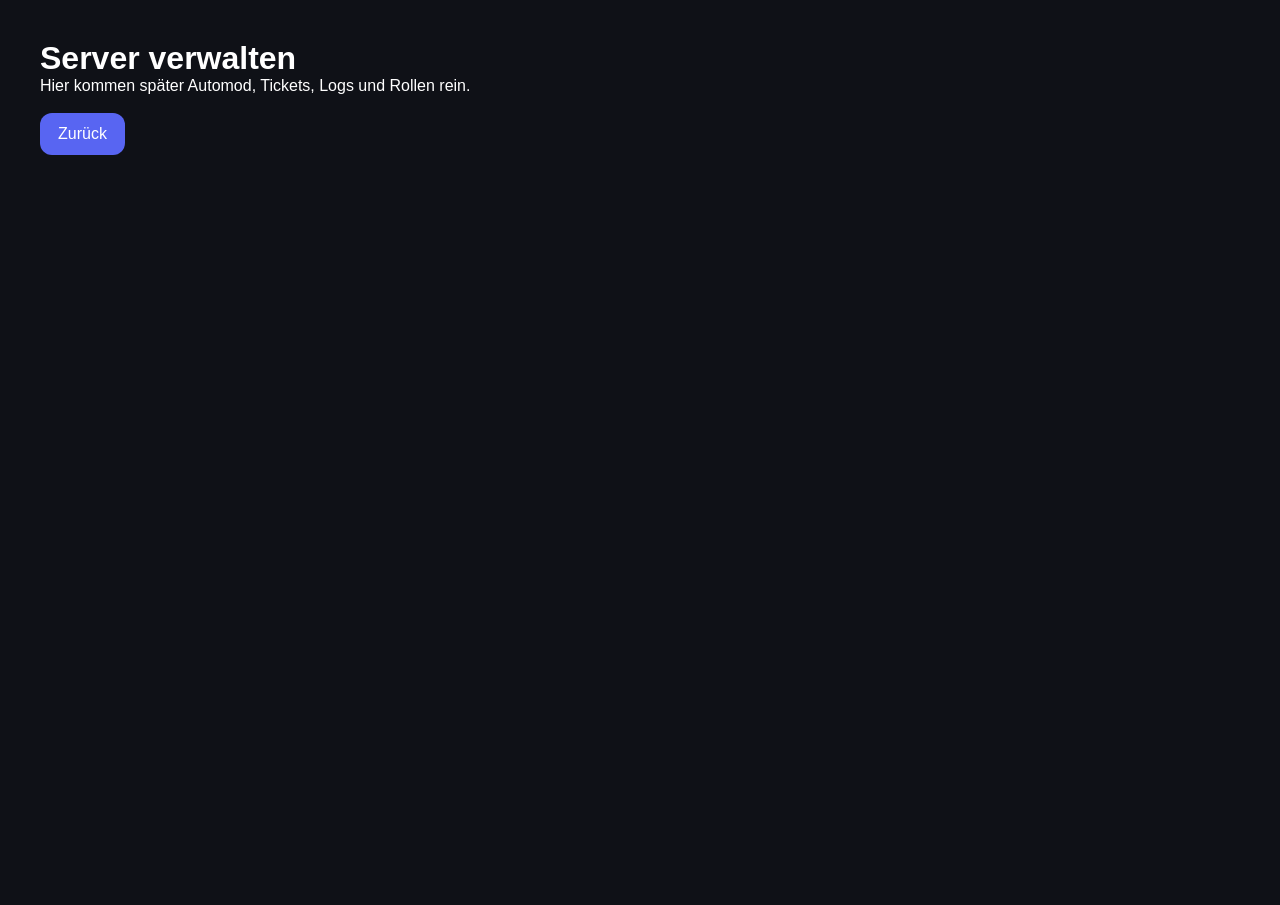
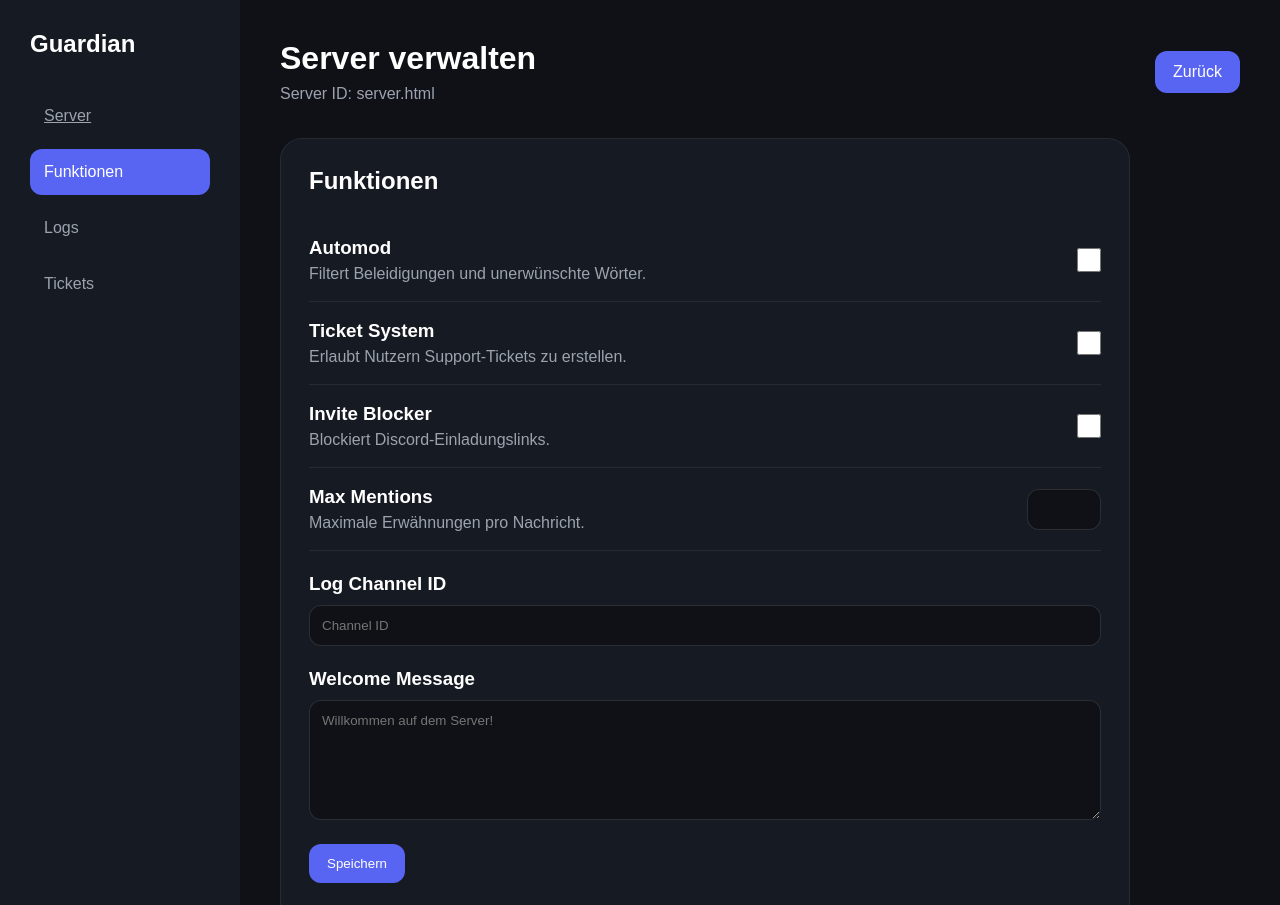
Before and after one commit to LeDoggoYT/Guardian, a website: page Dashboard/server.html in a window 1280 px wide. Shown: the top 905 px of the page. Before the commit the page ends 800 px from the top, so only its background shows below. Drawn offline with Linux system fonts and the light colour scheme; no server answers.

Commit message:
Kleiner temporärer fix

```diff
--- a/Dashboard/script.js
+++ b/Dashboard/script.js
@@ -43,9 +43,7 @@ async function loadGuilds() {
             ? `https://cdn.discordapp.com/icons/${guild.id}/${guild.icon}.png`
             : "https://cdn.discordapp.com/embed/avatars/0.png";
 
-        const button = guild.botInstalled
-            ? `<a class="btn small green" href="${guild.manageUrl}">Verwalten</a>`
-            : `<a class="btn small" href="${guild.inviteUrl}">Bot einladen</a>`;
+const button = `<a class="btn small green" href="${guild.manageUrl}">Verwalten</a>`;
 
         const status = guild.botInstalled
             ? `<p class="installed">Guardian ist installiert</p>`
--- /dev/null
+++ b/Dashboard/server-settings.js
@@ -0,0 +1,57 @@
+const guildId = window.location.pathname.split("/").pop();
+
+const serverIdText = document.getElementById("serverId");
+
+const automod = document.getElementById("automod");
+const tickets = document.getElementById("tickets");
+const inviteBlocker = document.getElementById("inviteBlocker");
+const maxMentions = document.getElementById("maxMentions");
+const logChannel = document.getElementById("logChannel");
+const welcomeMessage = document.getElementById("welcomeMessage");
+
+const saveBtn = document.getElementById("saveBtn");
+const saveStatus = document.getElementById("saveStatus");
+
+serverIdText.textContent = `Server ID: ${guildId}`;
+
+async function loadSettings() {
+    const res = await fetch(`/api/server/${guildId}/settings`);
+    const data = await res.json();
+
+    automod.checked = data.automod;
+    tickets.checked = data.tickets;
+    inviteBlocker.checked = data.inviteBlocker;
+    maxMentions.value = data.maxMentions;
+    logChannel.value = data.logChannel;
+    welcomeMessage.value = data.welcomeMessage;
+}
+
+saveBtn.addEventListener("click", async () => {
+    const settings = {
+        automod: automod.checked,
+        tickets: tickets.checked,
+        inviteBlocker: inviteBlocker.checked,
+        maxMentions: Number(maxMentions.value),
+        logChannel: logChannel.value,
+        welcomeMessage: welcomeMessage.value
+    };
+
+    const res = await fetch(`/api/server/${guildId}/settings`, {
+        method: "POST",
+        headers: {
+            "Content-Type": "application/json"
+        },
+        body: JSON.stringify(settings)
+    });
+
+    const data = await res.json();
+
+    if (data.success) {
+        saveStatus.textContent = "Gespeichert!";
+        setTimeout(() => {
+            saveStatus.textContent = "";
+        }, 2000);
+    }
+});
+
+loadSettings();
--- a/Dashboard/server.html
+++ b/Dashboard/server.html
@@ -7,14 +7,76 @@
 </head>
 <body>
 
-<main>
-    <h1>Server verwalten</h1>
-    <p>Hier kommen später Automod, Tickets, Logs und Rollen rein.</p>
+<div class="layout">
+    <aside>
+        <h2>Guardian</h2>
+        <a href="/">Server</a>
+        <a class="active">Funktionen</a>
+        <a>Logs</a>
+        <a>Tickets</a>
+    </aside>
 
-    <br>
+    <main>
+        <header>
+            <div>
+                <h1>Server verwalten</h1>
+                <p id="serverId">Lädt...</p>
+            </div>
 
-    <a href="/" class="btn">Zurück</a>
-</main>
+            <a href="/" class="btn">Zurück</a>
+        </header>
 
+        <section class="settings-panel">
+            <h2>Funktionen</h2>
+
+            <div class="setting-row">
+                <div>
+                    <h3>Automod</h3>
+                    <p>Filtert Beleidigungen und unerwünschte Wörter.</p>
+                </div>
+                <input type="checkbox" id="automod">
+            </div>
+
+            <div class="setting-row">
+                <div>
+                    <h3>Ticket System</h3>
+                    <p>Erlaubt Nutzern Support-Tickets zu erstellen.</p>
+                </div>
+                <input type="checkbox" id="tickets">
+            </div>
+
+            <div class="setting-row">
+                <div>
+                    <h3>Invite Blocker</h3>
+                    <p>Blockiert Discord-Einladungslinks.</p>
+                </div>
+                <input type="checkbox" id="inviteBlocker">
+            </div>
+
+            <div class="setting-row">
+                <div>
+                    <h3>Max Mentions</h3>
+                    <p>Maximale Erwähnungen pro Nachricht.</p>
+                </div>
+                <input type="number" id="maxMentions" min="1" max="20">
+            </div>
+
+            <div class="setting-column">
+                <h3>Log Channel ID</h3>
+                <input type="text" id="logChannel" placeholder="Channel ID">
+            </div>
+
+            <div class="setting-column">
+                <h3>Welcome Message</h3>
+                <textarea id="welcomeMessage" placeholder="Willkommen auf dem Server!"></textarea>
+            </div>
+
+            <button class="btn save-btn" id="saveBtn">Speichern</button>
+            <p id="saveStatus"></p>
+        </section>
+    </main>
+</div>
+
+<script src="/server-settings.js"></script>
 </body>
 </html>
--- a/Dashboard/style.css
+++ b/Dashboard/style.css
@@ -155,4 +155,66 @@ header p {
 
 .installed {
     color: #22c55e !important;
+}.settings-panel {
+    background: #161a22;
+    border: 1px solid rgba(255,255,255,0.07);
+    border-radius: 22px;
+    padding: 28px;
+    max-width: 850px;
 }
+
+.settings-panel h2 {
+    margin-bottom: 24px;
+}
+
+.setting-row {
+    display: flex;
+    justify-content: space-between;
+    align-items: center;
+    border-bottom: 1px solid rgba(255,255,255,0.07);
+    padding: 18px 0;
+}
+
+.setting-row p,
+.setting-column p {
+    color: #9ca3af;
+    margin-top: 6px;
+}
+
+.setting-row input[type="checkbox"] {
+    width: 24px;
+    height: 24px;
+}
+
+.setting-row input[type="number"],
+.setting-column input,
+.setting-column textarea {
+    background: #0f1117;
+    color: white;
+    border: 1px solid rgba(255,255,255,0.12);
+    border-radius: 12px;
+    padding: 12px;
+}
+
+.setting-column {
+    margin-top: 22px;
+    display: flex;
+    flex-direction: column;
+    gap: 10px;
+}
+
+.setting-column textarea {
+    min-height: 120px;
+    resize: vertical;
+}
+
+.save-btn {
+    margin-top: 24px;
+    border: none;
+    cursor: pointer;
+}
+
+#saveStatus {
+    color: #22c55e;
+    margin-top: 14px;
+}
```
Also changed, not shown: Dashboard/guildSettings.json (added, +10 -0 lines), Dashboard/server.js (+61 -0 lines).
